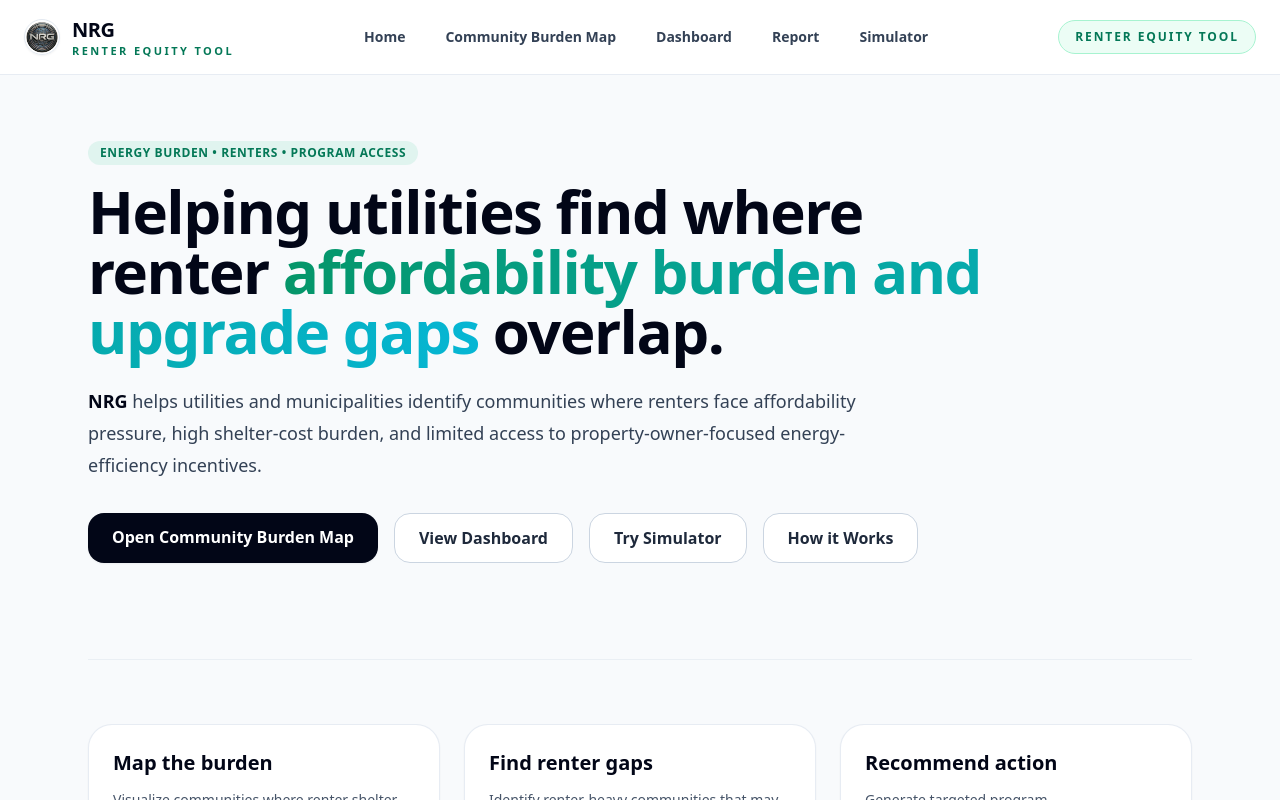
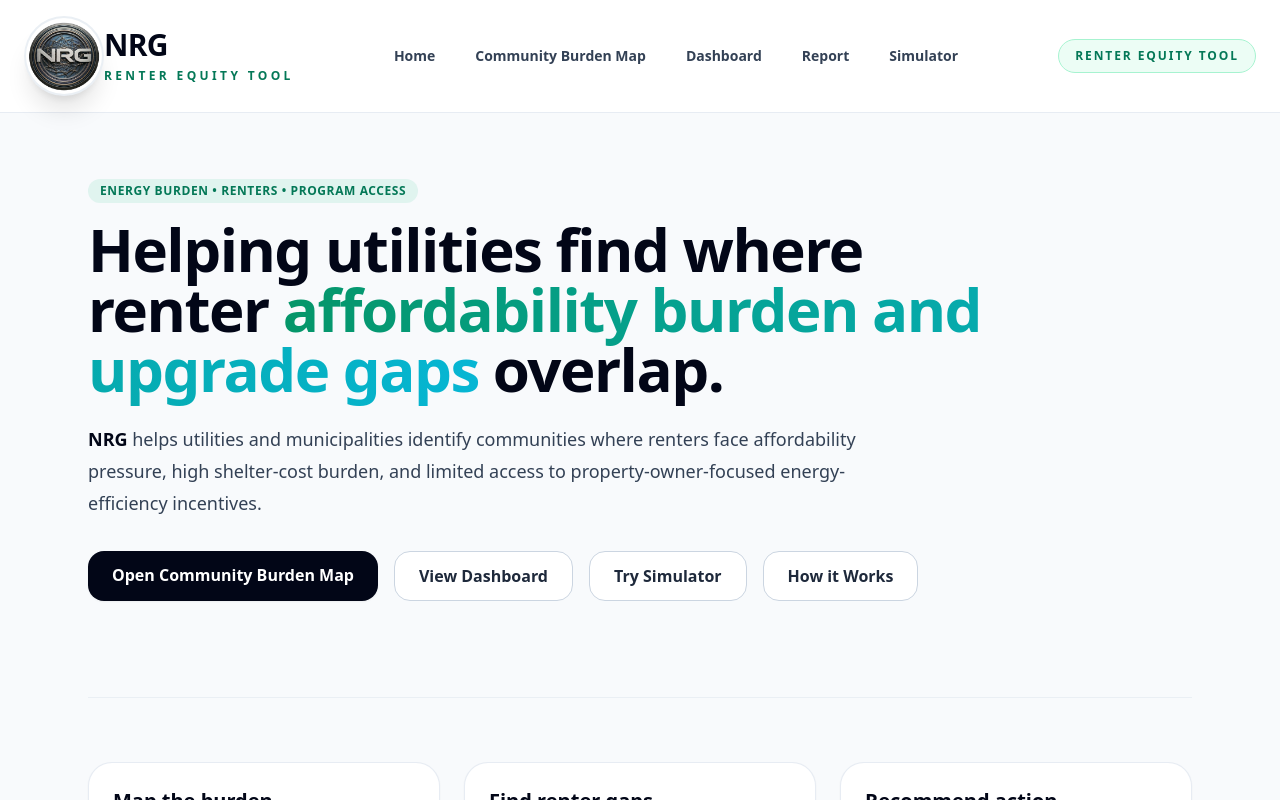
Before and after one commit to khanmalasa404-pixel/SENECA_HACKATHON, a Next.js app: page / in a window 1280 px wide. Shown: the top 800 px of the page. Built offline with nearby package versions, Linux system fonts and the light colour scheme.

Commit message:
design: scale up brand logo to h-20 for maximum presentation visibility

```diff
--- a/components/Navbar.tsx
+++ b/components/Navbar.tsx
@@ -14,23 +14,23 @@ export function Navbar() {
     <nav className="sticky top-0 z-50 border-b border-slate-200/80 bg-white/90 px-6 py-4 backdrop-blur-xl">
       <div className="mx-auto flex max-w-7xl items-center justify-between gap-6">
 
-        {/* Brand Area: Seamless Integration of your Logo and Brand Text */}
-        <Link href="/" className="flex items-center gap-3 group">
-          <div className="relative h-9 w-9 overflow-hidden rounded-full border border-slate-200 shadow-sm transition group-hover:border-slate-300">
+       {/* Brand Area: Maximum presentation scaling with balanced heavy typography */}
+        <Link href="/" className="flex items-center gap-4.5 group">
+          <div className="relative h-20 w-20 shrink-0 overflow-hidden rounded-full border-2 border-slate-200/70 shadow-xl transition duration-300 group-hover:border-slate-300/90 bg-white">
             <Image
               src="/nrg-logo.png"
               alt="NRG Logo"
               fill
-              className="object-cover scale-105"
+              className="object-cover scale-105 transition duration-300 group-hover:scale-110"
               priority
             />
           </div>
 
-          <div className="leading-tight">
-            <div className="text-xl font-black tracking-tight text-slate-950 transition group-hover:text-slate-800">
+          <div className="flex flex-col justify-center project-brand-text">
+            <div className="text-3xl font-black tracking-tight text-slate-950 leading-none transition group-hover:text-slate-800">
               NRG
             </div>
-            <div className="text-[11px] font-bold uppercase tracking-[0.22em] text-emerald-700">
+            <div className="text-[12px] font-black uppercase tracking-[0.28em] text-emerald-700 mt-2.5 leading-none">
               Renter Equity Tool
             </div>
           </div>
```
